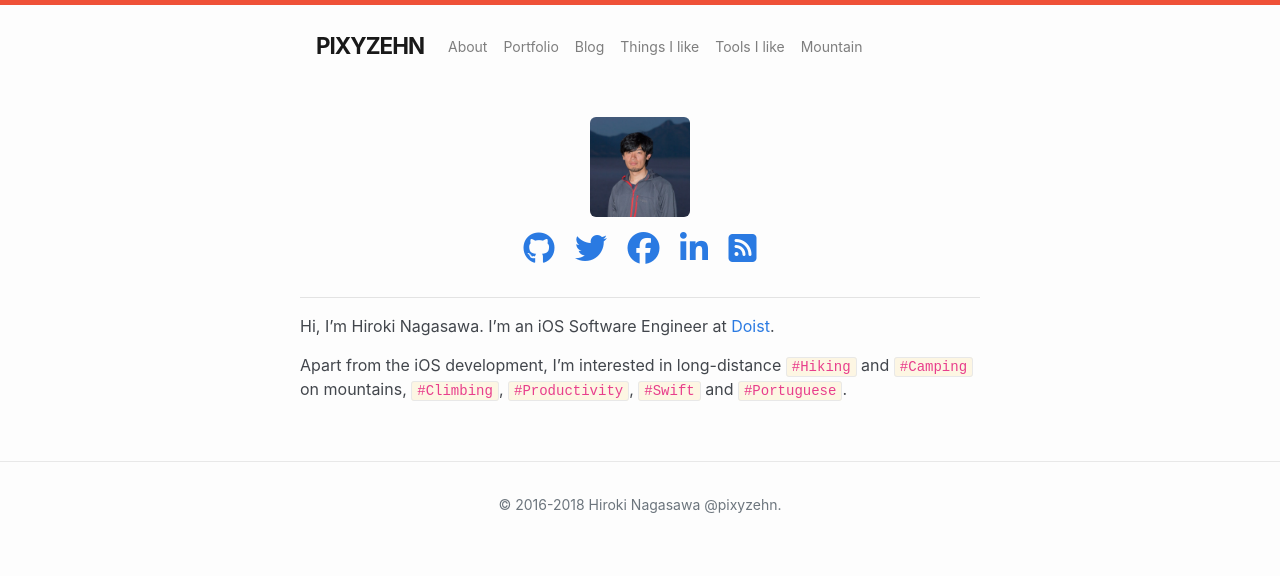
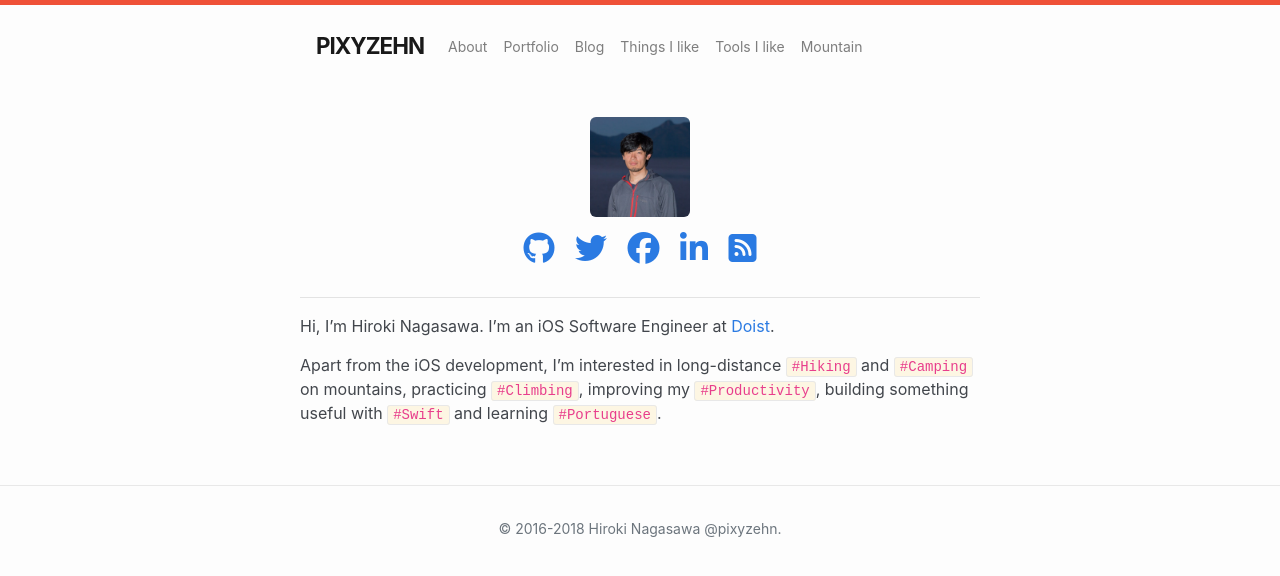
Before and after one commit to pixyzehn/pixyzehn.com, a Jekyll site: the page built from about.md, in a window 1280 px wide. Shown: the top 576 px of the page. Built offline with Jekyll 4.4.1, drawn with Linux system fonts in a browser that asks for light colours; nearby versions of some CDN libraries; library files that are not in the unit come from our copies.

Commit message:
Update page again

```diff
--- a/about.md
+++ b/about.md
@@ -12,4 +12,4 @@ permalink: /
 
 Hi, I'm Hiroki Nagasawa. I'm an iOS Software Engineer at [Doist](https://doist.com).
 
-Apart from the iOS development, I'm interested in long-distance `#Hiking` and `#Camping` on mountains, `#Climbing`, `#Productivity`, `#Swift` and `#Portuguese`.
+Apart from the iOS development, I'm interested in long-distance `#Hiking` and `#Camping` on mountains, practicing `#Climbing`, improving my `#Productivity`, building something useful with `#Swift` and learning `#Portuguese`.
```
